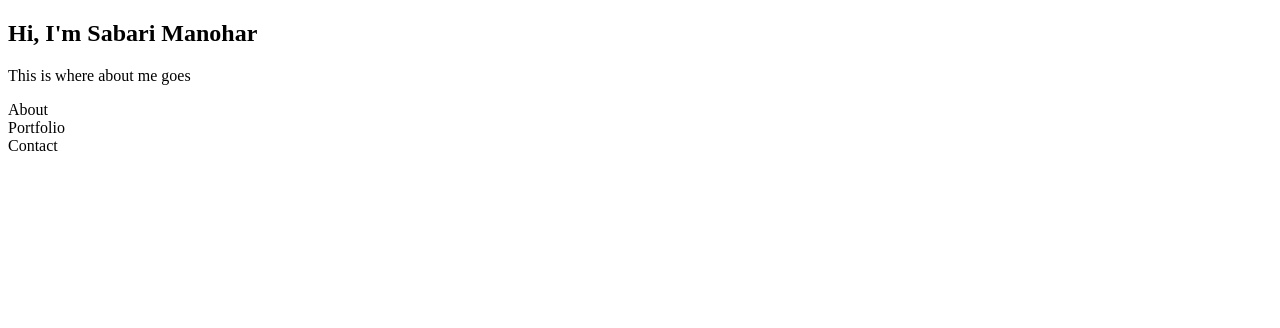
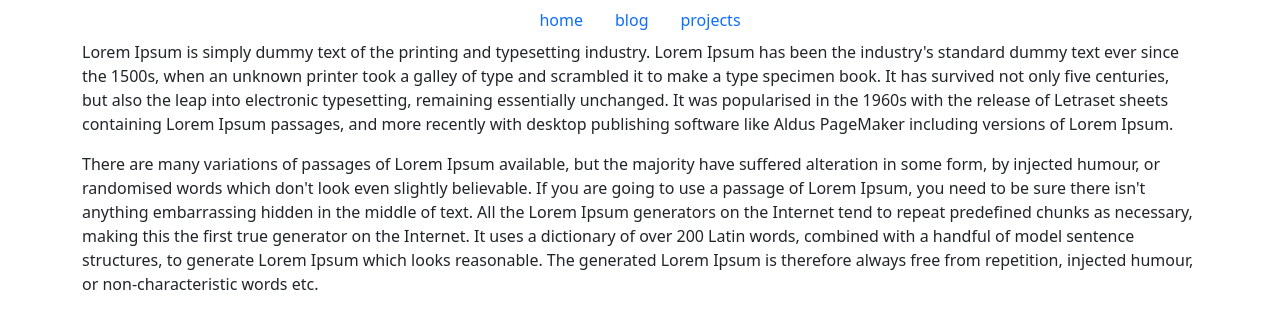
Before and after one commit to sManohar201/sManohar201.github.io, a plain HTML site: page index.html in a window 1280 px wide. Drawn offline with nearby package versions, Linux system fonts and the light colour scheme.

Commit message:
Modified the previous htlm file to use Bootstrap 5. 	- Use bootstrap5 	- add nav bar 	- add containers and grid layout.

```diff
--- a/index.html
+++ b/index.html
@@ -1,36 +1,61 @@
-<!DOCTYPE html>
+<!doctype html>
 <html lang="en">
+
 <head>
+  <title>Sabari Manohar</title>
+  <!-- Required meta tags -->
+  <meta charset="utf-8">
+  <meta name="viewport" content="width=device-width, initial-scale=1, shrink-to-fit=no">
 
-    <meta name="viewport" content="width=device-width, initial-scale=1, maximum-scale=1, minimum-scale=1" />
+  <!-- Bootstrap CSS v5.2.0-beta1 -->
+  <link rel="stylesheet" href="https://cdn.jsdelivr.net/npm/bootstrap@5.2.0/dist/css/bootstrap.min.css"
+    integrity="sha384-gH2yIJqKdNHPEq0n4Mqa/HGKIhSkIHeL5AyhkYV8i59U5AR6csBvApHHNl/vI1Bx" crossorigin="anonymous">
 
-    <link href="https://fonts.googleapis.com/css2?family=Russo+One&display=swap" rel="stylesheet">
-    <link href="https://fonts.googleapis.com/css2?family=Roboto+Mono:wght@500&family=Russo+One&display=swap" rel="stylesheet">
+</head>
 
-    <link rel="stylesheet" type="text/css" href="default.css">
-    <title>Sabari Manohar</title>
-</head>
 <body>
-    <section class="s1">
-        <div class="main-container">
-            <h1>Hi, I'm Sabari Manohar</h1>
-            <p>This is where about me goes</p>
+  <header>
+    <!-- place navbar here -->
+    <nav class="nav justify-content-center">
+      <a href="index.html" class="nav-item nav-link">home</a>
+      <a href="blog.html" class="nav-item nav-link">blog</a>
+      <a href="projects.html" class="nav-item nav-link">projects</a>
+    </nav>
+  </header>
+  <main>
+    <!-- ; background: #abb1b8" -->
+    <!-- ; background: #dbdfe5 -->
+    <div class="container-sm">
+      <div class="row">
+        <div class="col-md-3">
+          <!-- this is where the image goes -->
         </div>
-    </section>
-    <section class="s2">
-        <div class="main-container">
-            About
+        <div class="col-md-9">
+           <!-- this is where the profile description goes -->
+           <!-- introduce yourself -->
         </div>
-    </section>
-    <section class="s1">
-        <div class="main-container">
-            Portfolio
-        </div>
-    </section>
-    <section class="s2">
-        <div class="main-container">
-           Contact
-        </div>
-    </section>
+      </div>
+    </div>
+    <div class="container-sm">
+      <p>Lorem Ipsum is simply dummy text of the printing and typesetting industry. Lorem Ipsum has been the industry's standard dummy text ever since the 1500s, when an unknown printer took a galley of type and scrambled it to make a type specimen book. It has survived not only five centuries, but also the leap into electronic typesetting, remaining essentially unchanged. It was popularised in the 1960s with the release of Letraset sheets containing Lorem Ipsum passages, and more recently with desktop publishing software like Aldus PageMaker including versions of Lorem Ipsum.</p>
+    </div>
+    <div class="container-sm">
+      <p>
+        There are many variations of passages of Lorem Ipsum available, but the majority have suffered alteration in some form, by injected humour, or randomised words which don't look even slightly believable. If you are going to use a passage of Lorem Ipsum, you need to be sure there isn't anything embarrassing hidden in the middle of text. All the Lorem Ipsum generators on the Internet tend to repeat predefined chunks as necessary, making this the first true generator on the Internet. It uses a dictionary of over 200 Latin words, combined with a handful of model sentence structures, to generate Lorem Ipsum which looks reasonable. The generated Lorem Ipsum is therefore always free from repetition, injected humour, or non-characteristic words etc.
+      </p>
+    </div>
+  </main>
+  <footer>
+    <!-- place footer here -->
+  </footer>
+  <!-- Bootstrap JavaScript Libraries -->
+  <script src="https://cdn.jsdelivr.net/npm/@popperjs/core@2.11.5/dist/umd/popper.min.js"
+    integrity="sha384-Xe+8cL9oJa6tN/veChSP7q+mnSPaj5Bcu9mPX5F5xIGE0DVittaqT5lorf0EI7Vk" crossorigin="anonymous">
+  </script>
+
+  <script src="https://cdn.jsdelivr.net/npm/bootstrap@5.2.0/dist/js/bootstrap.min.js"
+    integrity="sha384-ODmDIVzN+pFdexxHEHFBQH3/9/vQ9uori45z4JjnFsRydbmQbmL5t1tQ0culUzyK" crossorigin="anonymous">
+  </script>
 </body>
+
 </html>
```
